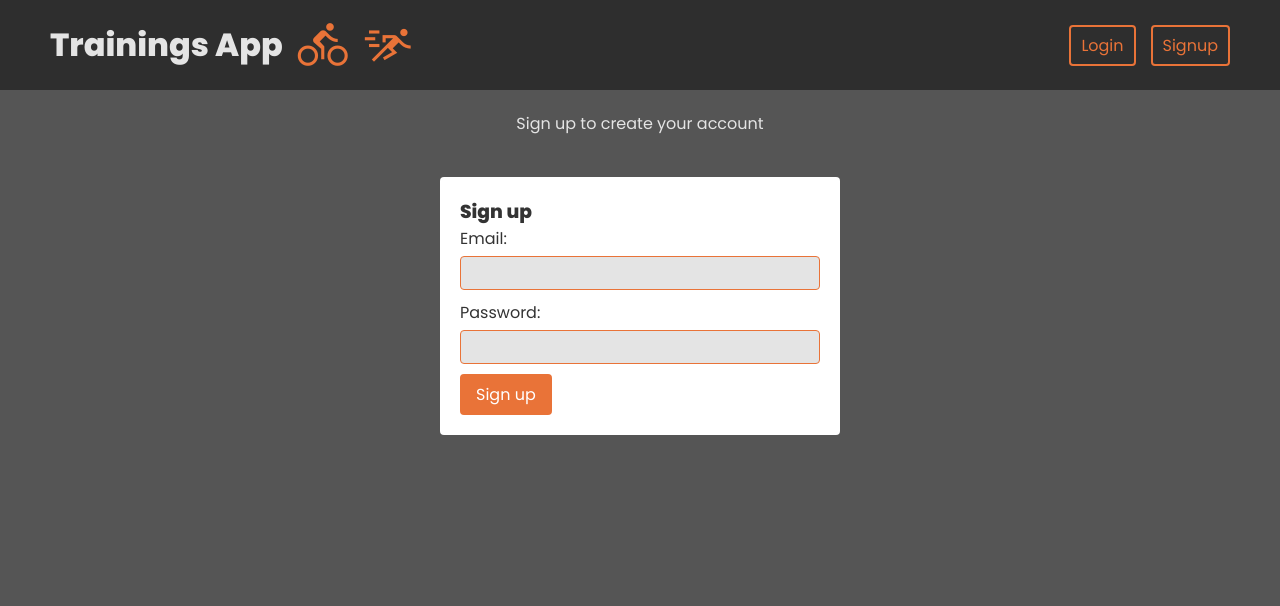
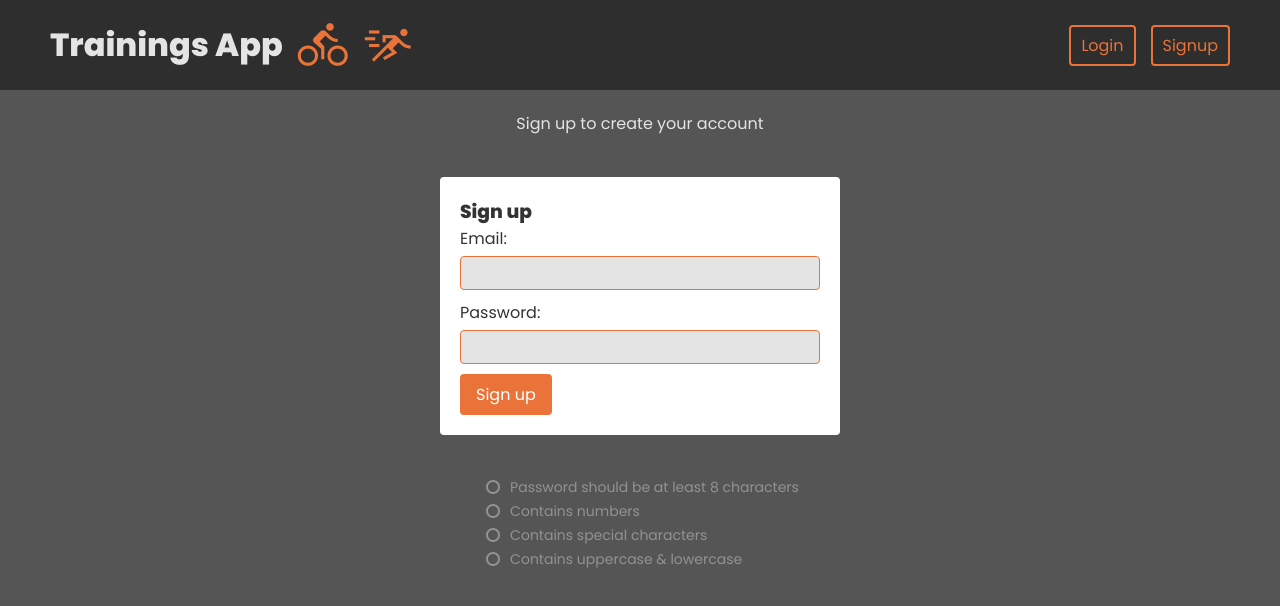
Before and after one commit to nephente1/mern-frontend, a React (Create React App) app: page /signup in a window 1280 px wide. Shown: the top 606 px of the page. Built offline with nearby package versions, Linux system fonts and the light colour scheme.

Commit message:
create signup password checker

```diff
--- a/src/api/api.ts
+++ b/src/api/api.ts
@@ -35,7 +35,6 @@ export const createItemFetchRequest = async (item: WorkoutTypes): Promise<any> =
       // Obsługa błędu z backendu
       const backendError = error.response?.data as BackendError;
       console.error('Backend error:', backendError);
-
       throw backendError; // Rzucamy błąd do wyższej warstwy
     } else {
       // Obsługa innych typów błędów
--- a/src/components/Form.tsx
+++ b/src/components/Form.tsx
@@ -27,10 +27,10 @@ export const Form = () => {
     }
 
     // Handle the "HH:mm" format where hours are optional
-    if (/^([0-9]{1,2}):([0-5]?[0-9])$/.test(value) || value === '') {
+    // if (/^([0-9]{1,2}):([0-5]?[0-9])$/.test(value) || value === '') {
       setTime(value);
 
-    }
+    // }
   };
 
   const createItemMutation = useMutation({
@@ -45,12 +45,13 @@ export const Form = () => {
     },
     onError: (error: BackendError) => {
         console.error(`Error from backend: ${error.error}`);
-        console.error("Empty Fields:", error.emptyFields); // Log the missing fields
-
+        console.error("Empty Fields:", error.emptyFields);
         setEmptyFields(error.emptyFields)
         setError(error.error)
     },
   })
+  const { isSuccess } = createItemMutation;
+
   const handleSubmit = async (e: React.SyntheticEvent) => {
     e.preventDefault();
     if (!user) {
@@ -65,6 +66,7 @@ export const Form = () => {
     }
     createItemMutation.mutate(obj);
   }
+
 
   return (
     <form className="create" onSubmit={handleSubmit}>
@@ -104,6 +106,7 @@ export const Form = () => {
 
       <button>Add Workout</button>
       {errorSet && <div className="error">{errorSet}</div>}
+      {isSuccess && <div className="success">Workout added successfully</div>}
     </form>
   )
 }
--- /dev/null
+++ b/src/components/PasswordChecker/PasswordChecker.styles.css
@@ -0,0 +1,17 @@
+@import url('https://fonts.googleapis.com/icon?family=Material+Icons');
+
+ul {
+  list-style: none;
+  padding-left: 0;
+}
+
+li {
+  font-size: 14px;
+  color: #929292;
+  display: flex;
+  align-items: center;
+  gap: 5px;
+  &.checked {
+    color: #49a049;
+  }
+}
--- /dev/null
+++ b/src/components/PasswordChecker/PasswordChecker.tsx
@@ -0,0 +1,47 @@
+import { PasswordCheckerItem } from "./PasswordCheckerItem";
+
+
+const hasMinimumLenght = (password: string) => {
+  return password.length >= 8;
+}
+
+const hasNumbers = (password: string) => {
+  return /\d/.test(password);
+}
+
+const hasSpecialCharacters = (password: string) => {
+  return /[!@#$%^&*(),.?":{}|<>]/.test(password);
+}
+
+const hasMixedCase = (password: string) => {
+  return /[A-Z]/.test(password) && /[a-z]/.test(password);
+}
+
+export const PasswordChecker = ({password}: {password: string}) => {
+
+  const requirements = [
+    {
+      label: 'Password should be at least 8 characters',
+      met: hasMinimumLenght(password)
+    },
+    {label: 'Contains numbers',
+      met: hasNumbers(password)
+    },
+    {
+      label: 'Contains special characters',
+      met: hasSpecialCharacters(password)
+    },
+    {
+      label: 'Contains uppercase & lowercase',
+      met: hasMixedCase(password)
+    },
+  ]
+
+  return (
+    <div className="flex-centered-column">
+      <ul>
+        {requirements.map(el => <PasswordCheckerItem key={el.label} label={el.label} met={el.met} />)}
+      </ul>
+    </div>
+  )
+}
--- /dev/null
+++ b/src/components/PasswordChecker/PasswordCheckerItem.tsx
@@ -0,0 +1,10 @@
+import './PasswordChecker.styles.css';
+
+export const PasswordCheckerItem = ({label, met}: {label: string, met: boolean}) => {
+  return (
+    <li className={met ? 'checked' : ''} key={label}>
+      <span className="material-symbols-outlined">{met ? 'check' : 'fiber_manual_record'}</span>
+      {label}
+    </li>
+  )
+}
--- a/src/index.css
+++ b/src/index.css
@@ -16,6 +16,7 @@
   --dark: #333;
   --tablet: 900px;
   --phone: 480px;
+  --success: #4bb543;
 }
 body {
   background: #555555;
@@ -153,6 +154,14 @@ div.error {
   margin: 20px 0;
 }
 
+div.success {
+  padding: 10px;
+  border: 1px solid var(--success);
+  color: var(--success);
+  border-radius: 4px;
+  margin: 20px 0;
+}
+
 input.error {
   border: 1px solid var(--error);
 }
@@ -273,6 +282,14 @@ button {
   gap: 14px;
 }
 
+.flex-centered-column {
+  display: flex;
+  flex-direction: column;
+  justify-content: center;
+  align-items: center;
+  gap: 14px;
+}
+
 a {
   color: var(--primary);
 }
--- a/src/pages/Signup.tsx
+++ b/src/pages/Signup.tsx
@@ -1,5 +1,6 @@
 import {useState} from 'react';
 import { useSignup } from '../components/useSignup';
+import { PasswordChecker } from '../components/PasswordChecker/PasswordChecker';
 
 export const Signup = () => {
   const [email, setEmail] = useState('');
@@ -8,8 +9,6 @@ export const Signup = () => {
 
   const handleSubmit = async(e) => {
     e.preventDefault();
-
-    console.log(email, password)
     await signup(email, password);
   }
 
@@ -34,8 +33,8 @@ export const Signup = () => {
 
         <button disabled={isLoading}>Sign up</button>
         {error && <div className="error">{error}</div>}
-        {/* {!error && <div>Signup succesfully</div>} */}
       </form>
+      <PasswordChecker password={password}/>
     </>
   )
 }
```
